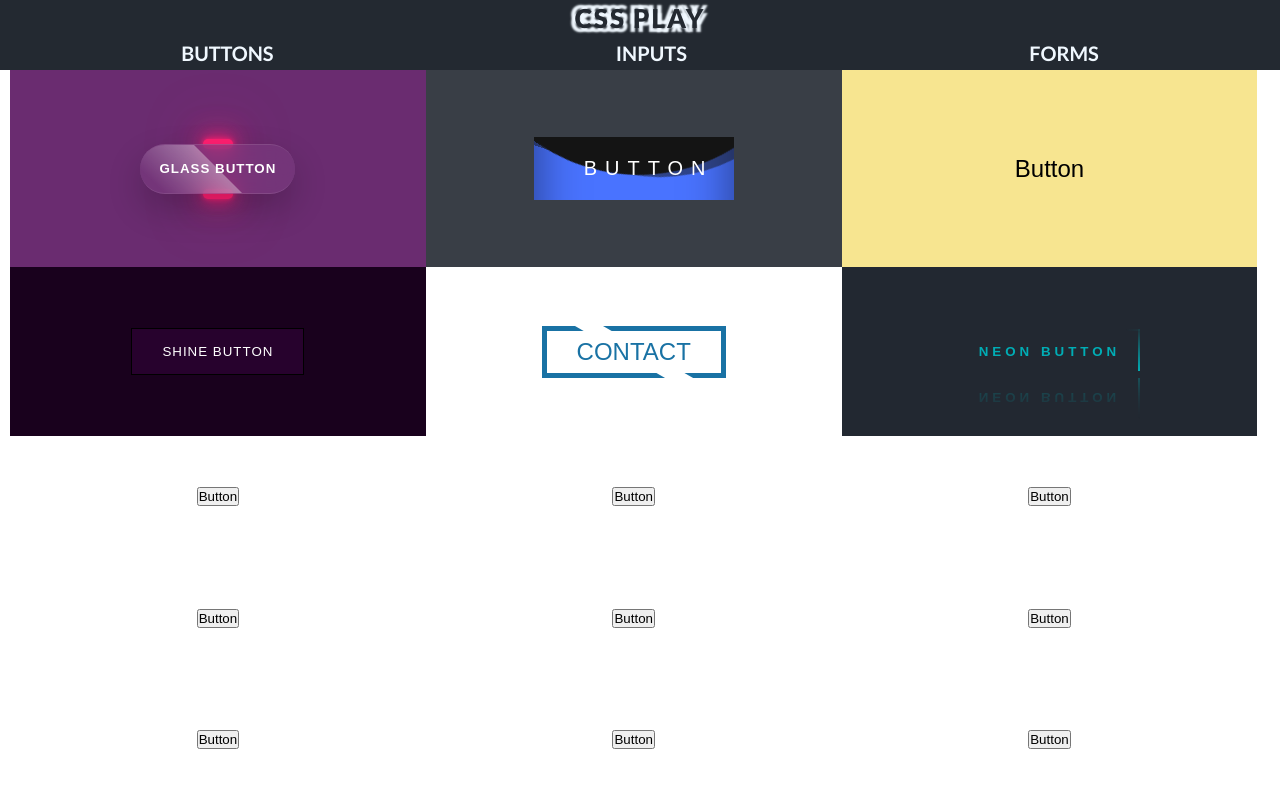
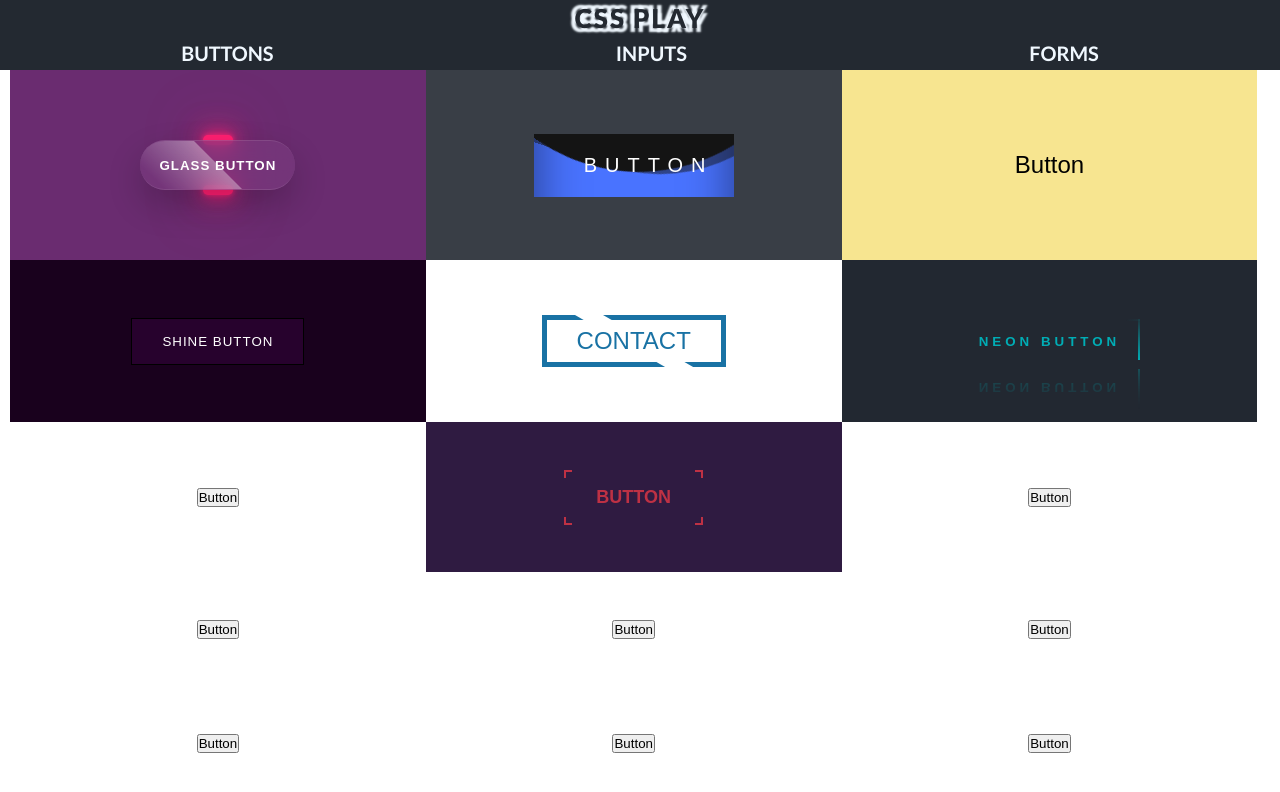
Before and after one commit to Zyar3k/css-play, a React (Create React App) app: page /buttons in a window 1280 px wide. Shown: the top 792 px of the page. Built offline with nearby package versions, Linux system fonts and the light colour scheme.

Commit message:
Add border cloasing hover border

```diff
--- a/src/components/Buttons.jsx
+++ b/src/components/Buttons.jsx
@@ -39,7 +39,9 @@ const Buttons = () => {
         <button className='btn7'>Button</button>
       </div>
       <div className='btnContainer'>
-        <button className='btn8'>Button</button>
+        <button className='btn8'>
+          <span>Button</span>
+        </button>
       </div>
       <div className='btnContainer'>
         <button className='btn9'>Button</button>
--- a/src/styles.css
+++ b/src/styles.css
@@ -107,6 +107,9 @@ body {
 }
 .btnContainer:nth-of-type(6) {
   background-color: #222831;
+}
+.btnContainer:nth-of-type(8) {
+  background-color: #2f1b41;
 }
 
 .btnContainer > button {
@@ -535,3 +538,59 @@ body {
     bottom: 100%;
   }
 }
+
+/* button #8 */
+/*
+#2f1b41
+#be3144
+*/
+
+.btn8 {
+  background: none;
+  text-transform: uppercase;
+  position: relative;
+  display: inline-block;
+  padding: 15px 30px;
+  border: 2px solid #be3144;
+  font-weight: 900;
+  color: #be3144;
+  font-size: 18px;
+}
+
+.btn8:before {
+  content: "";
+  position: absolute;
+  top: 6px;
+  left: -2px;
+  width: calc(100% + 4px);
+  height: calc(100% - 12px);
+  background: #2f1b41;
+  transition: 0.5s ease-in-out;
+  transform: scaleY(1);
+  transition-delay: 0.5s;
+}
+
+.btn8:hover:before {
+  transform: scaleY(0);
+}
+
+.btn8 span {
+  position: relative;
+  z-index: 3;
+}
+
+.btn8:after {
+  content: "";
+  position: absolute;
+  left: 6px;
+  top: -2px;
+  height: calc(100% + 4px);
+  width: calc(100% - 12px);
+  background: #2f1b41;
+  transition: 0.5s ease-in-out;
+  transform: scaleX(1);
+}
+
+.btn8:hover:after {
+  transform: scaleX(0);
+}
```
